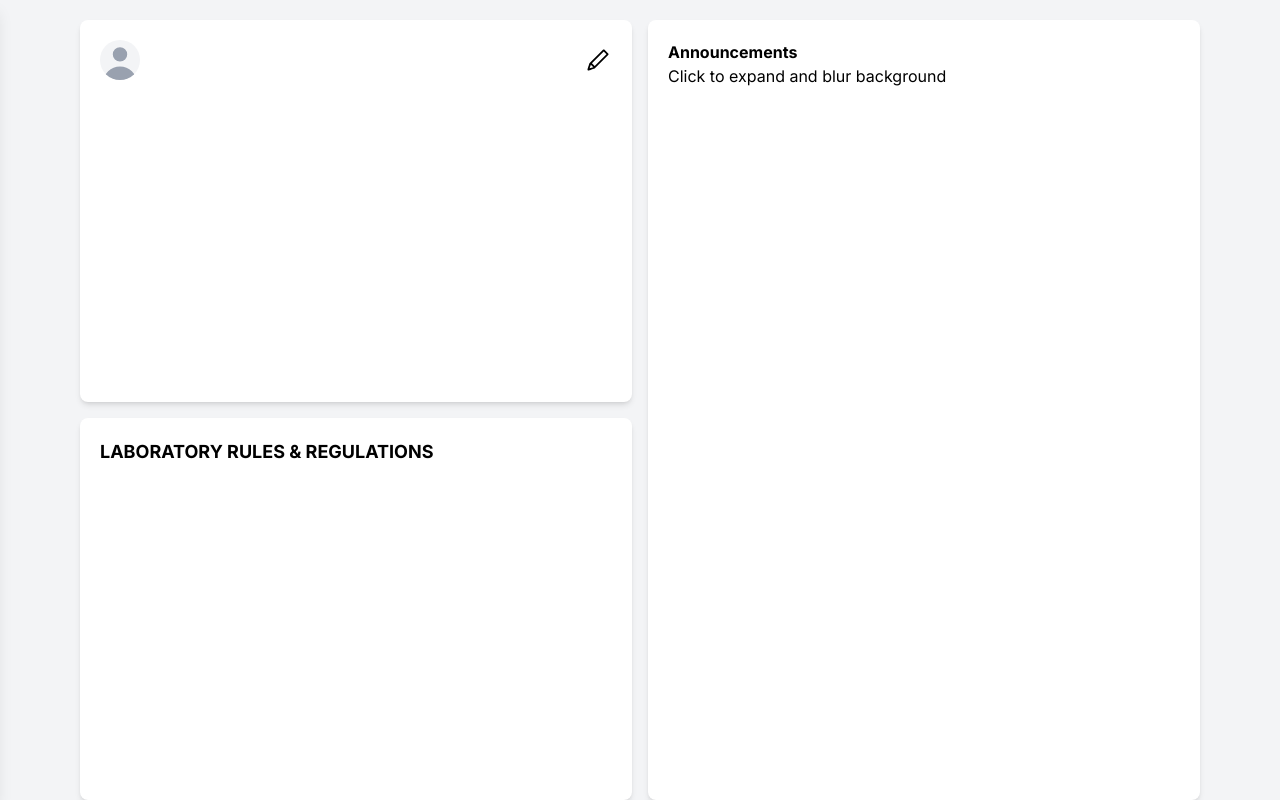
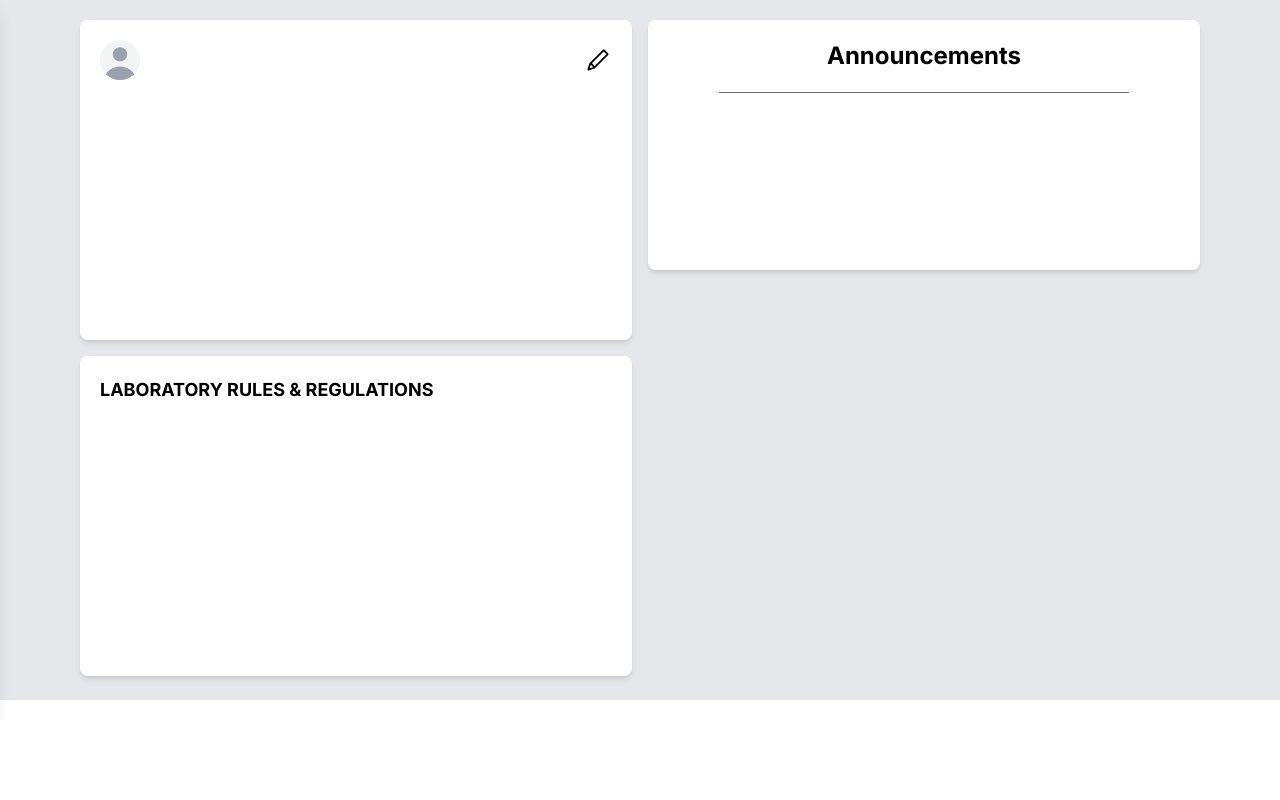
Before and after one commit to Znarfieeee/SYSARCH, a Python web app: template templates/dashboard.html in a window 1280 px wide. Shown: the part 80-880 px from the top of the page. After the commit the page ends 780 px from the top, so only its background shows below. Run offline with Jinja, Linux system fonts and the light colour scheme; the template is opened without the code that fills it, so the values that code supplies are empty.

Commit message:
aydaduka

```diff
--- a/templates/dashboard.html
+++ b/templates/dashboard.html
@@ -1,10 +1,10 @@
 {% extends 'home.html' %}
 {% block content %}
 
-    <div class="flex justify-center min-h-screen bg-gray-100">
-        <div id="container" class="relative w-full min-w-4xl grid grid-cols-2 grid-rows-2 gap-4 px-20 pt-5">
+    <div class="flex justify-center min-h-[700px] bg-gray-200 overflow-y-hidden">
+        <div id="container" class="relative w-full min-w-4xl grid grid-cols-2 grid-cols-2 grid-rows-[auto_1fr] gap-4 px-20 pt-5">
             <!-- Account Info -->
-            <div class="section bg-white p-5 rounded-lg shadow-md cursor-pointer" onclick="expandSection(this)">
+            <div class="section bg-white p-5 rounded-lg shadow-md cursor-pointer h-[320px]" onclick="expandSection(this)">
                 <div id="header-part" class="flex items-center space-x-4 flex-1">
                     <div class="relative w-10 h-10 overflow-hidden bg-gray-100 rounded-full dark:bg-gray-600">
                         {% if user.photo %}
@@ -23,12 +23,15 @@
             </div>
 
             <!-- Announcements -->
-            <div class="section row-span-2 bg-white p-5 rounded-lg shadow-md cursor-pointer" onclick="expandSection(this)">
-                <p><strong>Announcements</strong><br>Click to expand and blur background</p>
+            <div class="section row-span-2 bg-white p-5 rounded-lg shadow-md cursor-pointer h-[250px] max-h-[655px]" onclick="expandSection(this)">
+                <div id="header" class="flex flex-col items-center">
+                    <h2 class="text-2xl font-bold ">Announcements</h2>
+                    <hr class="w-[80%] bg-zinc-500 mt-5 border-none h-[1px]">
+                </div>
             </div>
 
             <!-- Laboratory Rules -->
-            <div class="section bg-white p-5 rounded-lg shadow-md cursor-pointer" onclick="expandSection(this)">
+            <div class="section bg-white p-5 rounded-lg shadow-md cursor-pointer h-[320px]" onclick="expandSection(this)">
                 <h2 class="text-lg font-bold">LABORATORY RULES & REGULATIONS</h2>
                 <div class="content hidden mt-4 text-sm">
                     <p>To avoid embarrassment and maintain camaraderie with your friends and superiors at our laboratories, please observe the following:</p>
```
Also changed, not shown: firstActivity.db.
